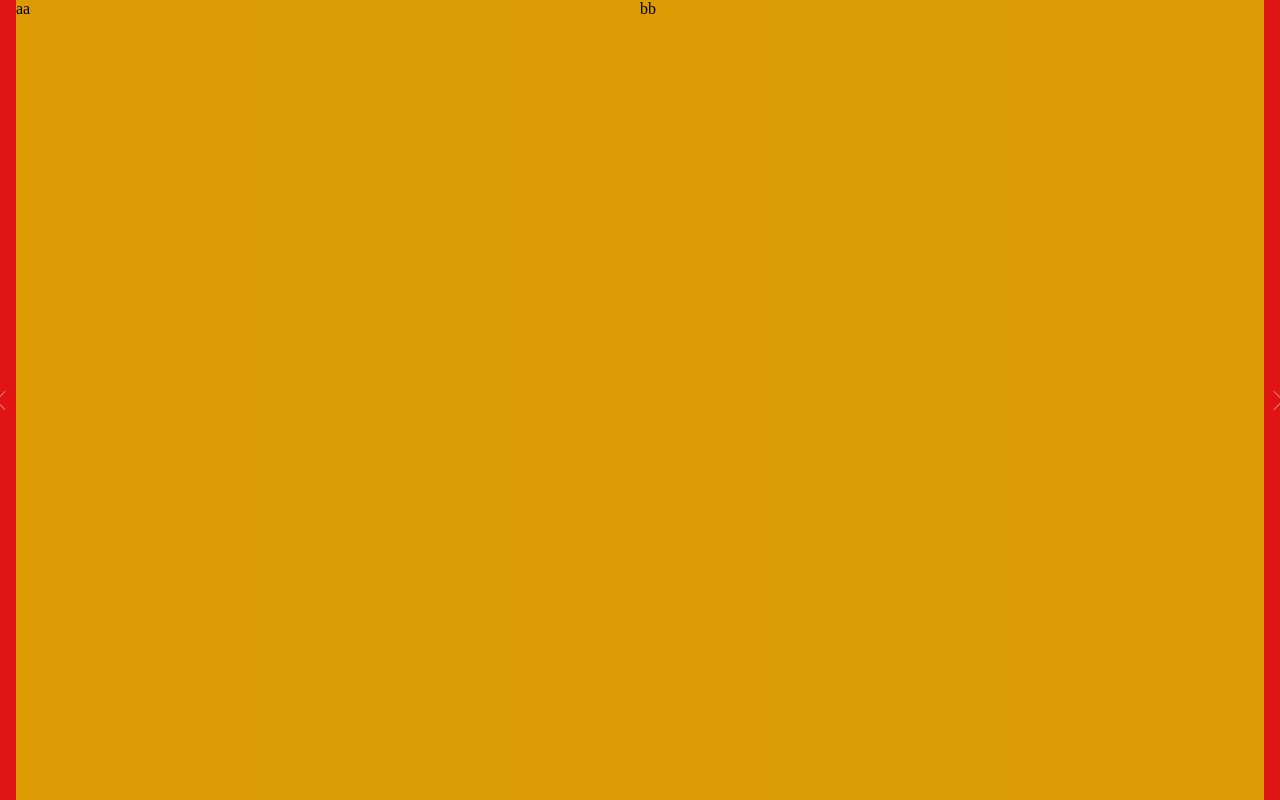
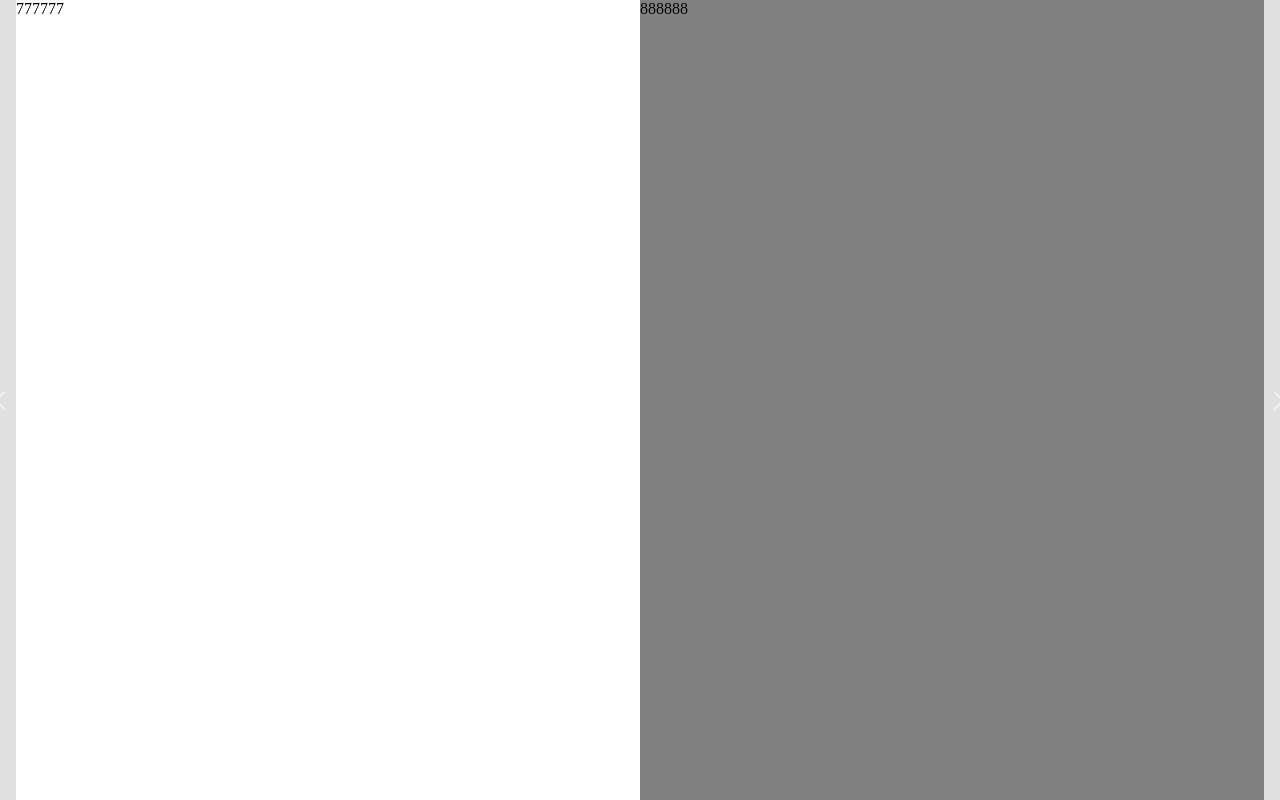
Before and after one commit to marvindanig/superbook, a website: page index.html in a window 1280 px wide. Drawn offline with Linux system fonts and the light colour scheme.

Commit message:
Finalizing basics, avoiding z-indexes from the fold of pages on the stack:dual mode

```diff
--- a/css/style.css
+++ b/css/style.css
@@ -1,10 +1,22 @@
-html, body {
+* {
+    box-sizing: border-box;
+}
+
+*:after {
+    box-sizing: border-box;
+}
+
+*:before {
+    box-sizing: border-box;
+}
+
+html,
+body {
     margin: 0;
     width: 100vw;
     height: 100vh;
     overflow: hidden;
     pointer-events: none;
-    background: red;
     cursor: none;
     display: flex;
     align-items: center;
@@ -12,7 +24,6 @@ html, body {
 }
 
 .viewer {
-    background: blue;
     pointer-events: auto;
     cursor: default;
 }
@@ -22,7 +33,12 @@ html, body {
     height: 100%;
     overflow: hidden;
     position: relative;
-    background-color: #da0;
+}
+
+.page {
+    height: 100%;
+    -webkit-perspective: 2000px;
+    perspective: 2000px;
 }
 
 @media (max-width: 870px) {
@@ -30,12 +46,18 @@ html, body {
         width: calc(100vh * 1560/(1000 * 2));
         height: 100vh;
     }
+    body .page {
+        width: 100%;
+    }
 }
 
 @media (min-width: 871px) {
     body .viewer {
         width: calc(100vh * 1560/1000);
         height: 100vh;
+    }
+    body .page {
+        width: 50%;
     }
 }
 
@@ -56,17 +78,16 @@ html, body {
 
 .previous-page {
     float: left;
-    margin:0 0 0 -30px;
+    margin: 0 0 0 -30px;
     float: left;
     border-radius: 10px 0 0 10px;
 }
 
-.next-page{
+.next-page {
     float: right;
     margin: 0 -30px 0 0;
     border-radius: 0 10px 10px 0;
 }
-
 
 .flex {
     display: -webkit-box;
@@ -80,26 +101,6 @@ html, body {
     justify-content: center;
 }
 
-.page {
-    background: rgba(200, 25, 25, 0.1);
-    height: 100%;
-    width: 50%;
-    -webkit-perspective: 2000px;
-    perspective: 2000px;
-
-}
-
-.page iframe {
-    position: absolute;
-    top: 0;
-    left: 0;
-    border: 0px none;
-    min-width: 100%;
-    min-height: 100%;
-    margin: 0;
-    background: white;
-}
-
 .no-selection {
     -webkit-touch-callout: none;
     -webkit-user-select: none;
@@ -107,10 +108,6 @@ html, body {
     -ms-user-select: none;
     user-select: none;
 }
-
-
-
-
 
 .arrow-tap {
     opacity: 1;
@@ -180,3 +177,59 @@ html, body {
         transform: translateX(0px);
     }
 }
+
+.page iframe {
+    position: absolute;
+    top: 0;
+    left: 0;
+    border: 0px none;
+    min-width: 100%;
+    min-height: 100%;
+    margin: 0;
+}
+
+.red {
+    background-color: red;
+}
+
+.blue {
+    background-color: lightblue;
+}
+
+.green {
+    background-color: lightgreen;
+}
+
+.yellow {
+    background-color: yellow;
+}
+
+.orange {
+    background-color: orange;
+}
+
+.pink {
+    background-color: pink;
+}
+
+.white {
+    background-color: white;
+}
+
+.gray {
+    background-color: gray;
+}
+
+.left {
+    float: left;
+    position: absolute;
+    top: 0;
+    left: 0;
+}
+
+.right {
+    float: right;
+    position: absolute;
+    top: 0;
+    right: 0
+}
--- a/index.html
+++ b/index.html
@@ -22,9 +22,15 @@
             </svg>
         </a>
 
-        <div class="book flex">
-        	<div class="page red"> aa </div>
-        	<div class="page green"> bb </div>
+        <div class="book">
+        	<div class="page red left"> 1111111 </div>
+        	<div class="page green right"> 222222 </div>
+        	<div class="page blue left">333333 </div>
+        	<div class="page yellow right"> 444444 </div>
+        	<div class="page orange left"> 555555 </div>
+        	<div class="page pink right"> 666666 </div>
+        	<div class="page white left"> 777777 </div>
+        	<div class="page gray right"> 888888 </div>
 
         </div>
     </div>
```
